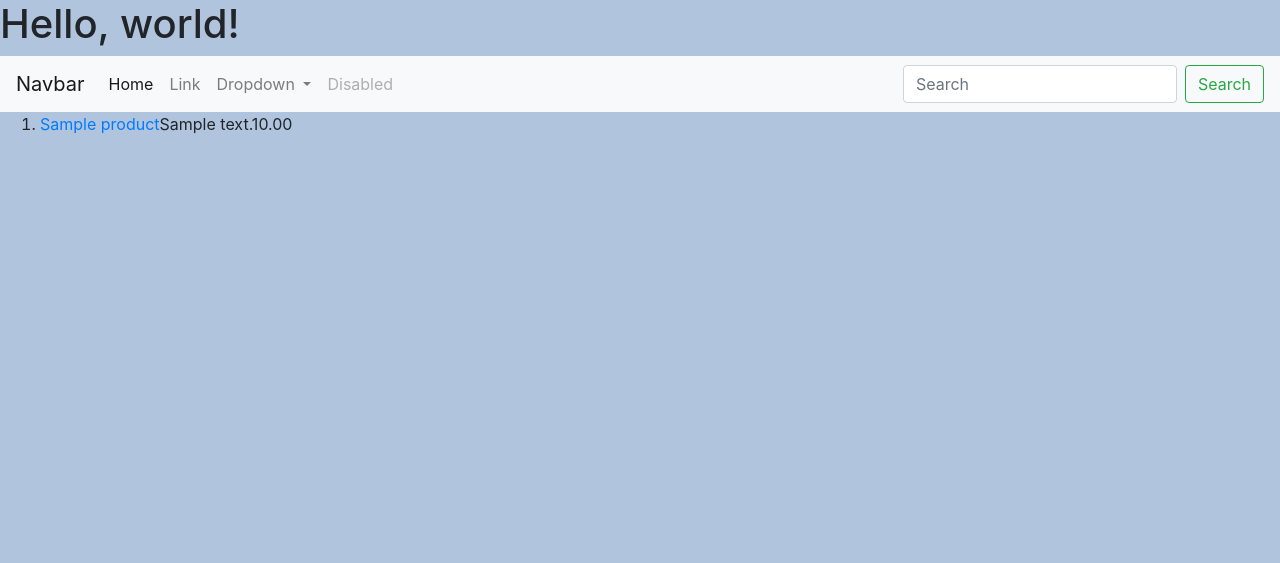
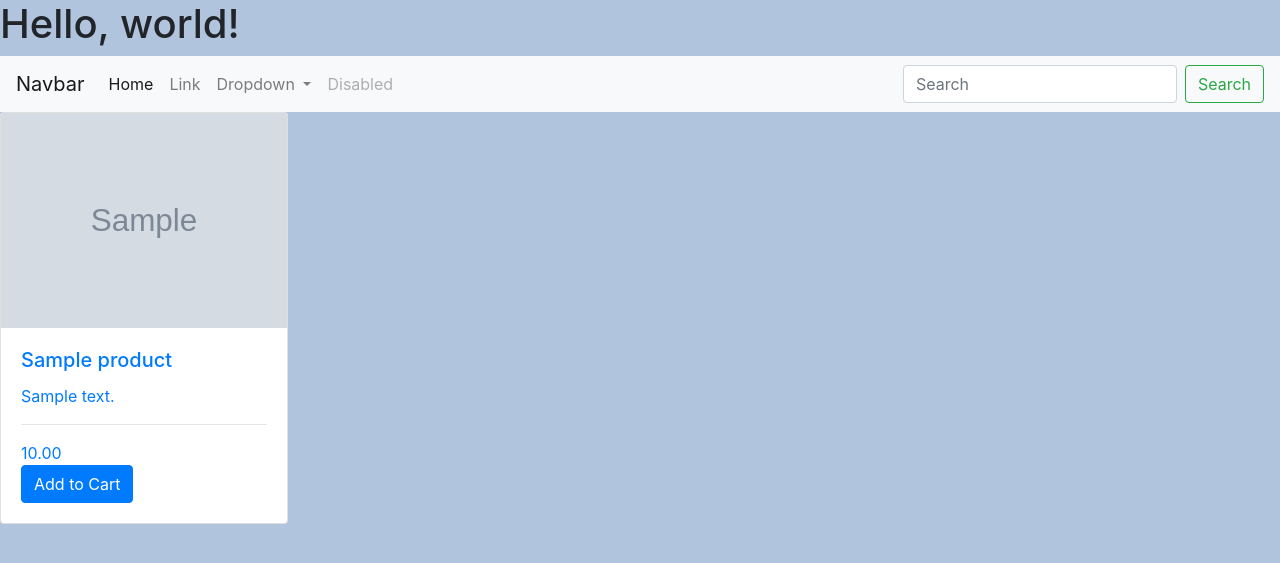
Before and after one commit to DavidCaffrey/ecommerce_project, a Django app: page /products/ in a window 1280 px wide. Shown: the top 563 px of the page. Run offline with Django 3.2, Linux system fonts and the light colour scheme; tables that the repository leaves empty hold one stand-in row (values such as "Sample post"); grey boxes marked "Sample" are stand-in pictures; some libraries are stand-ins or nearby versions.

Commit message:
add card to list page and made clickable

```diff
--- a/ecomm_site/ecomm_site/settings.py
+++ b/ecomm_site/ecomm_site/settings.py
@@ -120,3 +120,5 @@ STATIC_URL = '/static/'
 STATICFILES_DIRS = [os.path.join(BASE_DIR, 'static')]
 MEDIA_URL = '/media/'
 MEDIA_ROOT = os.path.join(BASE_DIR, 'media')
+
+LOGIN_REDIRECT_URL = '/'
--- a/ecomm_site/ecomm_site/urls.py
+++ b/ecomm_site/ecomm_site/urls.py
@@ -20,5 +20,5 @@ from django.conf.urls.static import static
 
 urlpatterns = [
                   path('admin/', admin.site.urls),
-                  path('', include('products.urls'))
+                  path('', include('products.urls')),
               ] + static(settings.MEDIA_URL, document_root=settings.MEDIA_ROOT)
--- a/ecomm_site/products/models.py
+++ b/ecomm_site/products/models.py
@@ -35,6 +35,7 @@ class Product(models.Model):
     price = models.DecimalField(max_digits=5, decimal_places=2)
     date_added = models.DateTimeField(auto_now_add=True)
     image = models.ImageField(upload_to=upload_image_path, blank=True, null=True)
+    featured = models.BooleanField(default=False)
 
     # objects = ProductManager()
 
--- /dev/null
+++ b/ecomm_site/products/templates/products/index.html
@@ -0,0 +1,4 @@
+<!DOCTYPE html>
+{% extends 'base.html' %}
+{% block body_block %}
+{% endblock %}
--- a/ecomm_site/products/templates/products/product_detail.html
+++ b/ecomm_site/products/templates/products/product_detail.html
@@ -1,5 +1,6 @@
 <!DOCTYPE html>
 {% extends 'base.html' %}
+
 {% block body_block %}
 {{product.name}}
 <img src="{{ object.image.url }}" class="img-fluid" alt="woops">
--- a/ecomm_site/products/templates/products/product_list.html
+++ b/ecomm_site/products/templates/products/product_list.html
@@ -1,11 +1,25 @@
 <!DOCTYPE html>
 {% extends 'base.html' %}
 {% block body_block %}
-<ol>
+
+
     {% for product in object_list %}
-    <li><a href="{% url 'product_detail' product.id %}">{{product.name}}</a>{{product.description}}{{product.price}}</li>
+
+    <a href="{% url 'product_detail' product.id %}">
+        <div class="card" style="width: 18rem;">
+        <img class="card-img-top" src="{{ product.image.url }}" alt="Card image cap">
+        <div class="card-body">
+            <h5 class="card-title">{{product.name}}</h5>
+            <p class="card-text">{{product.description}}</p>
+            <hr>
+            <p class="card-text">{{product.price}}</p>
+            <a href="#" class="btn btn-primary">Add to Cart</a>
+        </div>
+    </div>
+    </a>
+
     {% endfor %}
 
-</ol>
+
 
 {% endblock %}
--- a/ecomm_site/products/urls.py
+++ b/ecomm_site/products/urls.py
@@ -1,7 +1,8 @@
 from django.urls import path
-from .views import ProductListView, ProductDetailView
+from .views import ProductListView, ProductDetailView, index
 
 urlpatterns = [
+    path('', index, name='index'),
     path('products/', ProductListView.as_view(), name='product_list'),
     path('products/<int:pk>/', ProductDetailView.as_view(), name='product_detail'),
 ]
--- a/ecomm_site/products/views.py
+++ b/ecomm_site/products/views.py
@@ -4,8 +4,13 @@ from .models import Product
 from django.views.generic import ListView, DetailView
 
 
+def index(request):
+    return render(request, 'products/index.html')
+
+
 class ProductListView(ListView):
     model = Product
+    template_name = "products/product_list.html"
     # if pagination required
     # paginate_by = 100
 
```
Also changed, not shown: ecomm_site/templates/card.html (added, +8 -0 lines), ecomm_site/products/migrations/0004_product_featured.py (added).
